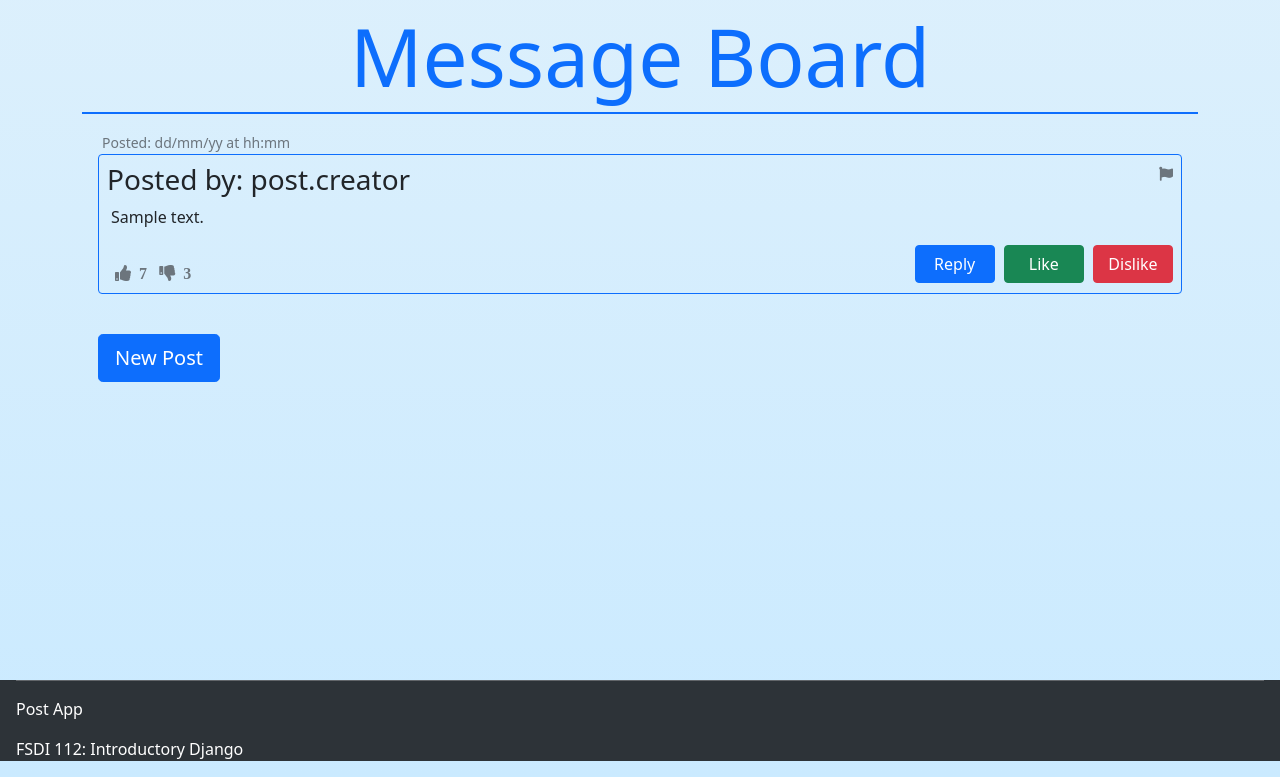
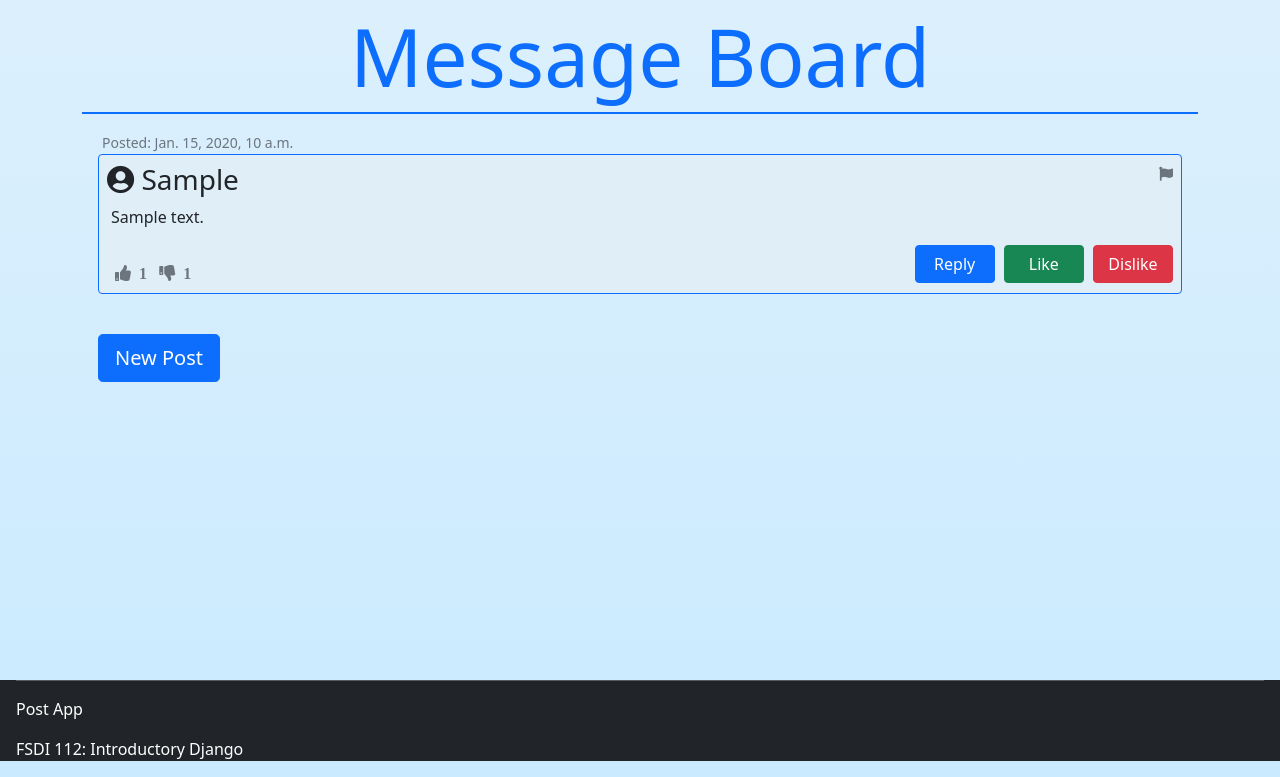
Before and after one commit to gen8787/FSDI-112-Posts-App, a Django app: page / in a window 1280 px wide. Shown: the part 56-833 px from the top of the page. Run offline with Django 3.2, Linux system fonts and the light colour scheme; tables that the repository leaves empty hold one stand-in row (values such as "Sample post"); some libraries are stand-ins or nearby versions.

Commit message:
like / dislike

```diff
--- a/posts/models.py
+++ b/posts/models.py
@@ -2,7 +2,11 @@ from django.db import models
 
 
 class Post(models.Model):
+    creator = models.TextField()
     text = models.TextField()
+    likes = models.IntegerField()
+    dislikes = models.IntegerField()
+    created_at = models.DateTimeField(auto_now_add=True)
 
     def __str__(self):
         return self.text[:50]
--- a/posts/static/css/styles.css
+++ b/posts/static/css/styles.css
@@ -6,8 +6,8 @@ body {
     min-height: 90vh;
 }
 
-#posts {
-    min-height: 60vh;
+#one-post {
+    background-color: #e9edf075;
 }
 
 #btn-post button {
@@ -16,7 +16,5 @@ body {
 }
 
 footer {
-    background-color: #2D3338;
     min-height: 10vh;
-    color: white;
 }
--- a/posts/static/js/scripts.js
+++ b/posts/static/js/scripts.js
@@ -1,2 +1,36 @@
 // ---- F L A G   P O S T
-btnFlag = () => alert("This post has been flagged!");
+btnFlag = post_id => alert(`Post ${post_id} has been flagged!`);
+
+
+// ---- L I K E   P O S T
+function btnLike(post_id) {
+    var numLikes = parseInt($(`#likes-${post_id}`).text());
+    $(`#likes-${post_id}`).html(`&nbsp ${numLikes + 1} &nbsp`);
+
+    $.ajax({
+        url: `/post/${post_id}/like`,
+        type: 'GET',
+        data: { post_id: post_id },
+        success: res => {
+            console.log("liked");
+        },
+        error: err => console.log(err)
+    });
+}
+
+
+// ---- D I S L I K E   P O S T
+function btnDislike(post_id) {
+    var numLikes = parseInt($(`#dislikes-${post_id}`).text());
+    $(`#dislikes-${post_id}`).html(`&nbsp ${numLikes + 1} &nbsp`);
+
+    $.ajax({
+        url: `/post/${post_id}/dislike`,
+        type: 'GET',
+        data: { post_id: post_id },
+        success: res => {
+            console.log("disliked");
+        },
+        error: err => console.log(err)
+    });
+}
--- a/posts/templates/base.html
+++ b/posts/templates/base.html
@@ -28,12 +28,13 @@
         {% endblock content %}
     </main>
 
-    <footer class="px-3">
+    <footer class="px-3 text-white bg-dark">
         <hr>
         <p>Post App</p>
         <p>FSDI 112: Introductory Django</p>
     </footer>
 </body>
 <script src="https://cdn.jsdelivr.net/npm/bootstrap@5.0.0-beta2/dist/js/bootstrap.bundle.min.js" integrity="sha384-b5kHyXgcpbZJO/tY9Ul7kGkf1S0CWuKcCD38l8YkeH8z8QjE0GmW1gYU5S9FOnJ0" crossorigin="anonymous"></script>
+<script src="https://code.jquery.com/jquery-3.6.0.min.js" integrity="sha256-/xUj+3OJU5yExlq6GSYGSHk7tPXikynS7ogEvDej/m4=" crossorigin="anonymous"></script>
 <script src="{% static 'js/scripts.js' %}"></script>
 </html>
--- a/posts/templates/home.html
+++ b/posts/templates/home.html
@@ -10,22 +10,22 @@
     <div class="mt-3 px-3" id="all-posts">
         {% for post in all_posts_list %}
 
-        <small class="text-muted mx-1">Posted: dd/mm/yy at hh:mm</small>
+        <small class="text-muted mx-1">Posted: {{post.created_at}}</small>
             <div id="one-post" class="border border-primary rounded mb-4 px-2 py-2">
                 <div class="d-flex justify-content-between">
-                    <h3 class="">Posted by: post.creator</h3>
-                    <small><i class="fas fa-flag text-muted" onclick="btnFlag()"></i></small>
+                    <h3 class=""><i class="fas fa-user-circle"></i> {{post.creator}}</h3>
+                    <small><i class="fas fa-flag text-muted" onclick="btnFlag('{{post.id}}')"></i></small>
                 </div>
                 <p class="px-1">{{ post.text }}</p>
                 <div class="d-flex justify-content-between" id="btn-post">
                     <div class="mt-3 px-2">
-                        <i class="fas fa-thumbs-up text-muted">&nbsp 7 &nbsp</i>
-                        <i class="fas fa-thumbs-down text-muted">&nbsp 3 &nbsp</i>
+                        <i id="likes-{{post.id}}" class="fas fa-thumbs-up text-muted">&nbsp {{post.likes}} &nbsp</i>
+                        <i id="dislikes-{{post.id}}" class="fas fa-thumbs-down text-muted">&nbsp {{post.dislikes}} &nbsp</i>
                     </div>
                     <div>
                         <button class="btn btn-small btn-primary">Reply</button>
-                        <button class="btn btn-small btn-success">Like</button>
-                        <button class="btn btn-small btn-danger">Dislike</button>
+                        <button onclick="btnLike('{{post.id}}')" class="btn btn-small btn-success">Like</button>
+                        <button onclick="btnDislike('{{post.id}}')" class="btn btn-small btn-danger">Dislike</button>
                     </div>
                 </div>
             </div>
--- a/posts/urls.py
+++ b/posts/urls.py
@@ -1,6 +1,8 @@
 from django.urls import path
-from .views import HomePageView
+from .views import *
 
 urlpatterns = [
     path("", HomePageView.as_view(), name="home"),
+    path("post/<int:post_id>/like", like_post, name="like_post"),
+    path("post/<int:post_id>/dislike", dislike_post, name="dislike_post")
 ]
--- a/posts/views.py
+++ b/posts/views.py
@@ -1,4 +1,4 @@
-from django.shortcuts import render
+from django.shortcuts import render, redirect
 from django.views.generic import ListView
 from .models import Post
 
@@ -7,3 +7,19 @@ class HomePageView(ListView):
     model = Post
     template_name = "home.html"
     context_object_name = "all_posts_list"
+
+
+# ---- L I K E   P O S T
+def like_post(request, post_id):
+    liked_post = Post.objects.get(id=post_id)
+    liked_post.likes += 1
+    liked_post.save()
+    return redirect('/')
+
+
+# ---- D I S L I K E   P O S T
+def dislike_post(request, post_id):
+    disliked_post = Post.objects.get(id=post_id)
+    disliked_post.dislikes += 1
+    disliked_post.save()
+    return redirect('/')
```
Also changed, not shown: posts/migrations/0002_auto_20210316_1815.py (added), posts/migrations/0003_auto_20210316_2136.py (added), posts/static/img/app.png.
